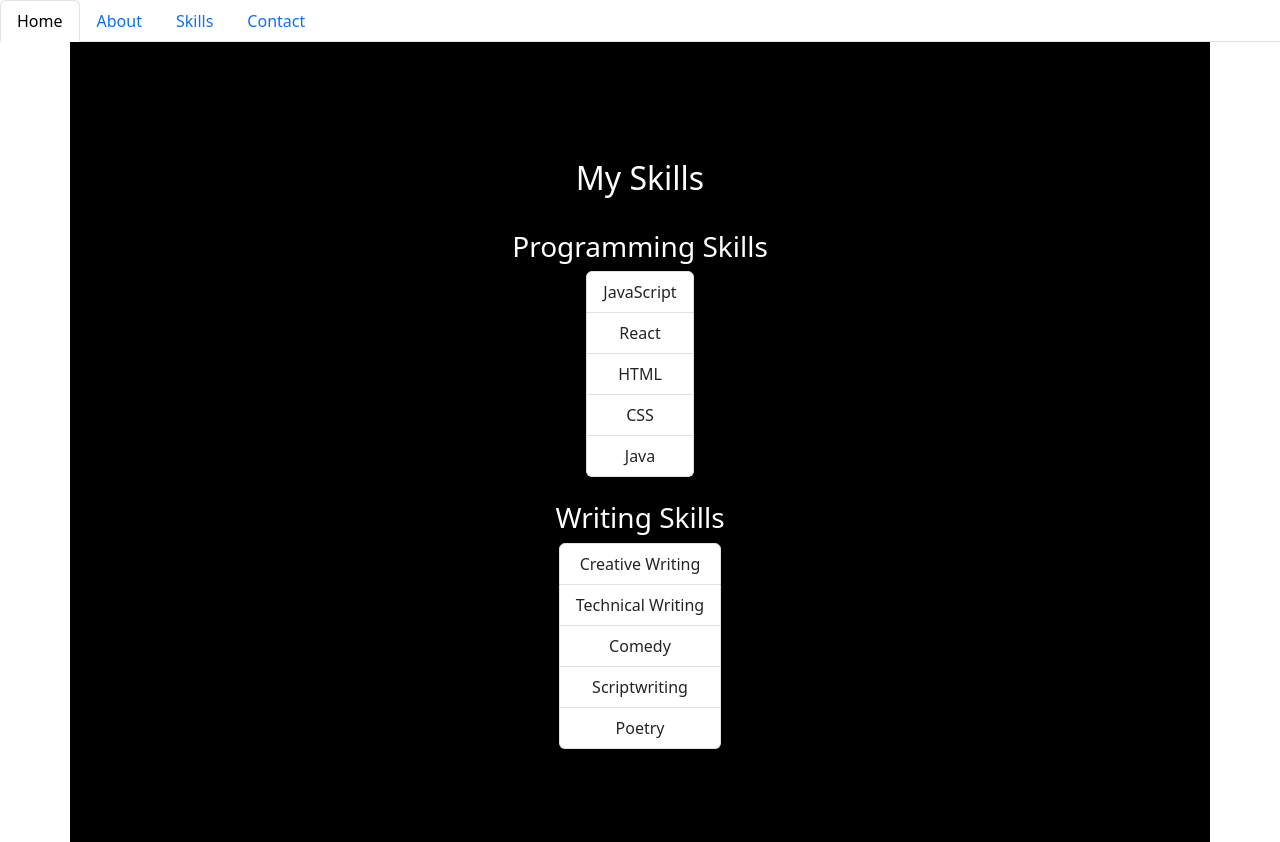
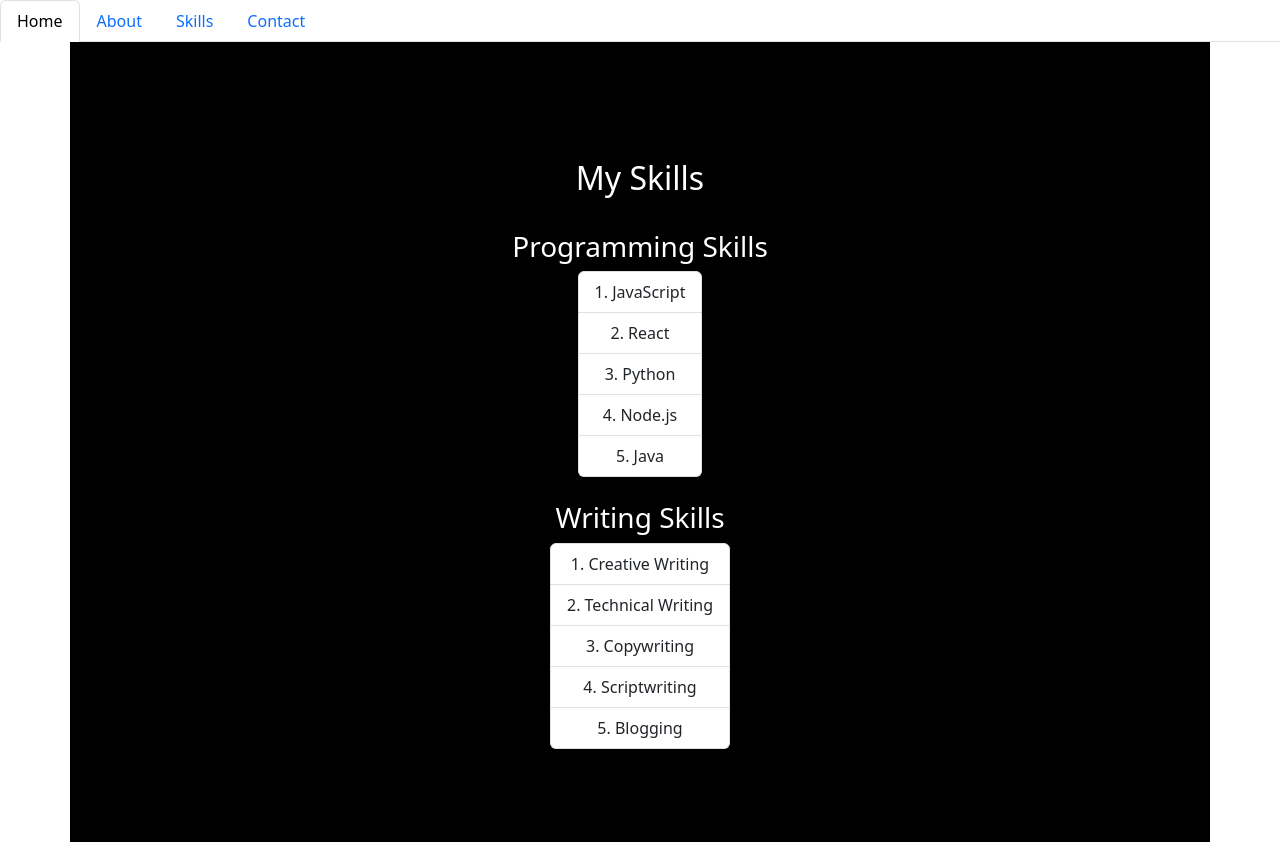
Before and after one commit to jao-o/MyProfileMidterm, a React (Create React App) app: page /skills in a window 1280 px wide. Built offline with nearby package versions, Linux system fonts and the light colour scheme.

Commit message:
design change

```diff
--- a/src/components/Skills.js
+++ b/src/components/Skills.js
@@ -15,23 +15,24 @@ const Skills = () => {
       }}
     >
       <h2 className="mt-4">My Skills</h2>
+
       <h3 className="mt-4">Programming Skills</h3>
-      <ul className="list-group">
+      <ol className="list-group list-group-numbered">
         <li className="list-group-item">JavaScript</li>
         <li className="list-group-item">React</li>
-        <li className="list-group-item">HTML</li>
-        <li className="list-group-item">CSS</li>
+        <li className="list-group-item">Python</li>
+        <li className="list-group-item">Node.js</li>
         <li className="list-group-item">Java</li>
-      </ul>
+      </ol>
 
       <h3 className="mt-4">Writing Skills</h3>
-      <ul className="list-group">
+      <ol className="list-group list-group-numbered">
         <li className="list-group-item">Creative Writing</li>
         <li className="list-group-item">Technical Writing</li>
-        <li className="list-group-item">Comedy</li>
+        <li className="list-group-item">Copywriting</li>
         <li className="list-group-item">Scriptwriting</li>
-        <li className="list-group-item">Poetry</li>
-      </ul>
+        <li className="list-group-item">Blogging</li>
+      </ol>
     </div>
   );
 };
```
